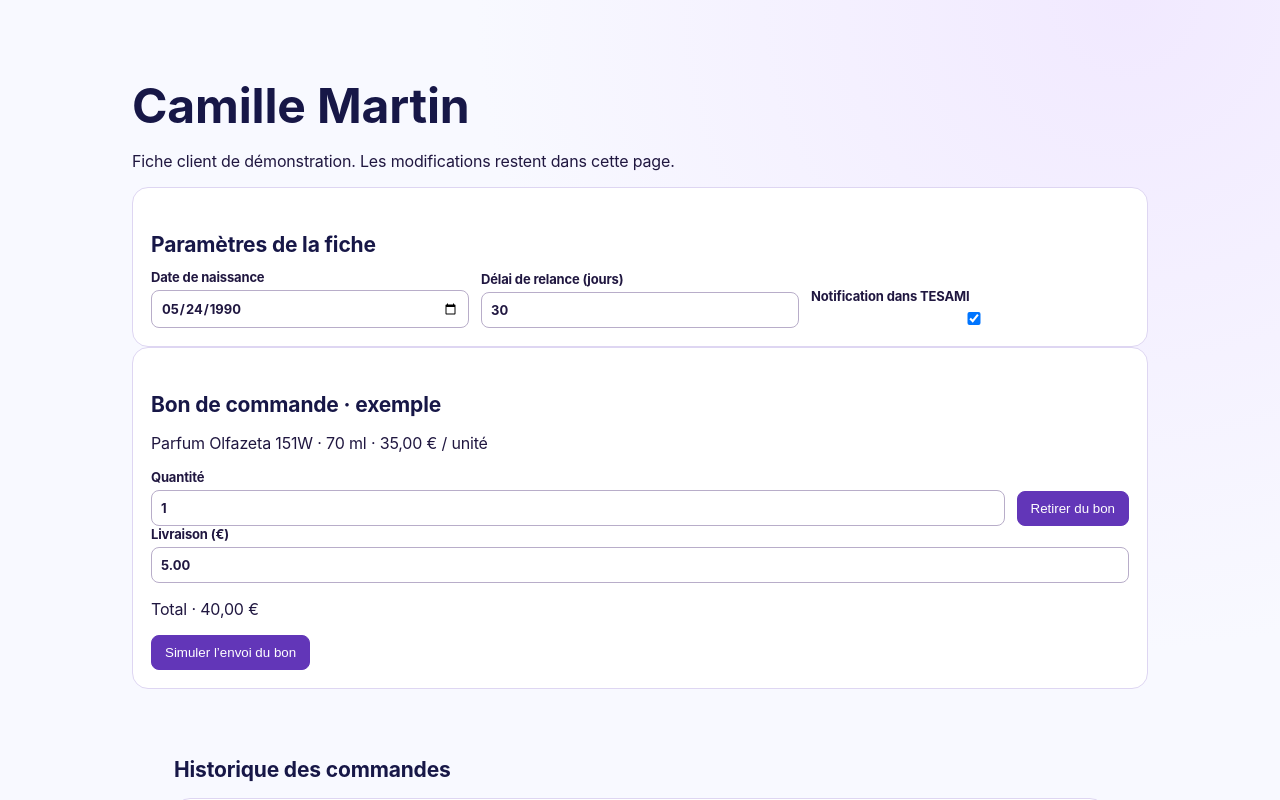
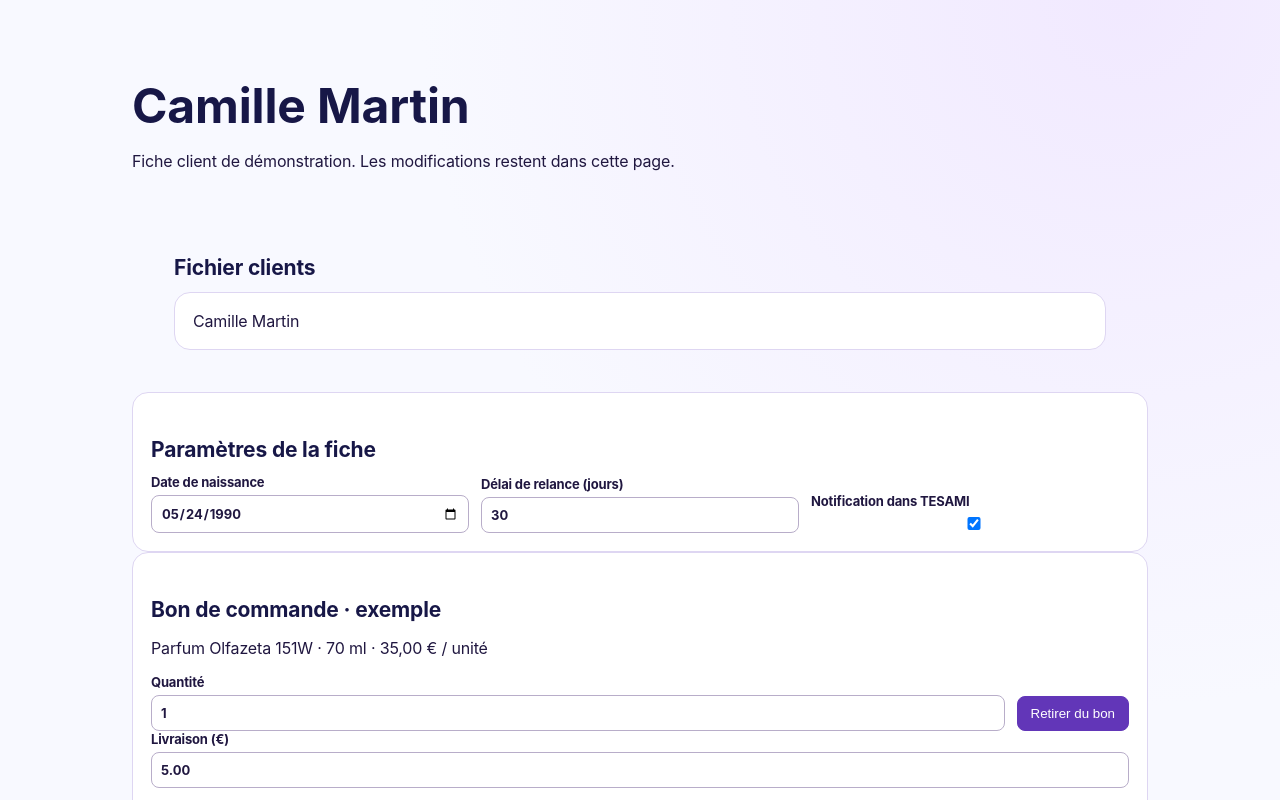
Before and after one commit to RUBYCORP95/Networkly-AI, a Next.js app: page /demo/crm in a window 1280 px wide. Shown: the top 800 px of the page. Built offline with nearby package versions, Linux system fonts and the light colour scheme.

Commit message:
Montrer le fichier clients dans la démo CRM

```diff
--- /dev/null
+++ b/app/consultant/clients/CustomerList.js
@@ -0,0 +1,12 @@
+import Link from "next/link";
+import styles from "../consultant.module.css";
+
+export default function CustomerList({ customers, demo = false }) {
+  return <section aria-labelledby="customer-list-title">
+    <h2 id="customer-list-title">Fichier clients</h2>
+    {customers.length === 0 ? <p>Aucune fiche client.</p> : <div className={styles.cards}>
+      {customers.map(customer => <Link href={demo ? "#fiche-client" : "?client=" + customer.id}
+        className={styles.card} key={customer.id}>{customer.name}</Link>)}
+    </div>}
+  </section>;
+}
--- a/app/demo/crm/page.js
+++ b/app/demo/crm/page.js
@@ -3,6 +3,7 @@
 import { useState } from "react";
 import { afterDays, demoSettings, formatDate, isDate, nextBirthday, parisDate } from "../../../lib/crm/dates.mjs";
 import { formatEuros, parseCents } from "../../../lib/crm/money.mjs";
+import CustomerList from "../../consultant/clients/CustomerList";
 import OrderReceipt from "../../consultant/clients/OrderReceipt";
 import styles from "../../consultant/consultant.module.css";
 
@@ -31,7 +32,8 @@ export default function CrmDemo() {
   return <main className={styles.page}>
     <h1>{sampleBuyer.name}</h1>
     <p>Fiche client de démonstration. Les modifications restent dans cette page.</p>
-    <section className={styles.panel}>
+    <CustomerList customers={[{ id: "camille-demo", name: sampleBuyer.name }]} demo />
+    <section className={styles.panel} id="fiche-client">
       <h2>Paramètres de la fiche</h2>
       <div className={styles.form}>
         <label>Date de naissance<input type="date" value={birthDate} max={today} onChange={e => setBirthDate(e.target.value)} /></label>
```
Also changed, not shown: app/consultant/clients/page.js (+2 -6 lines).
